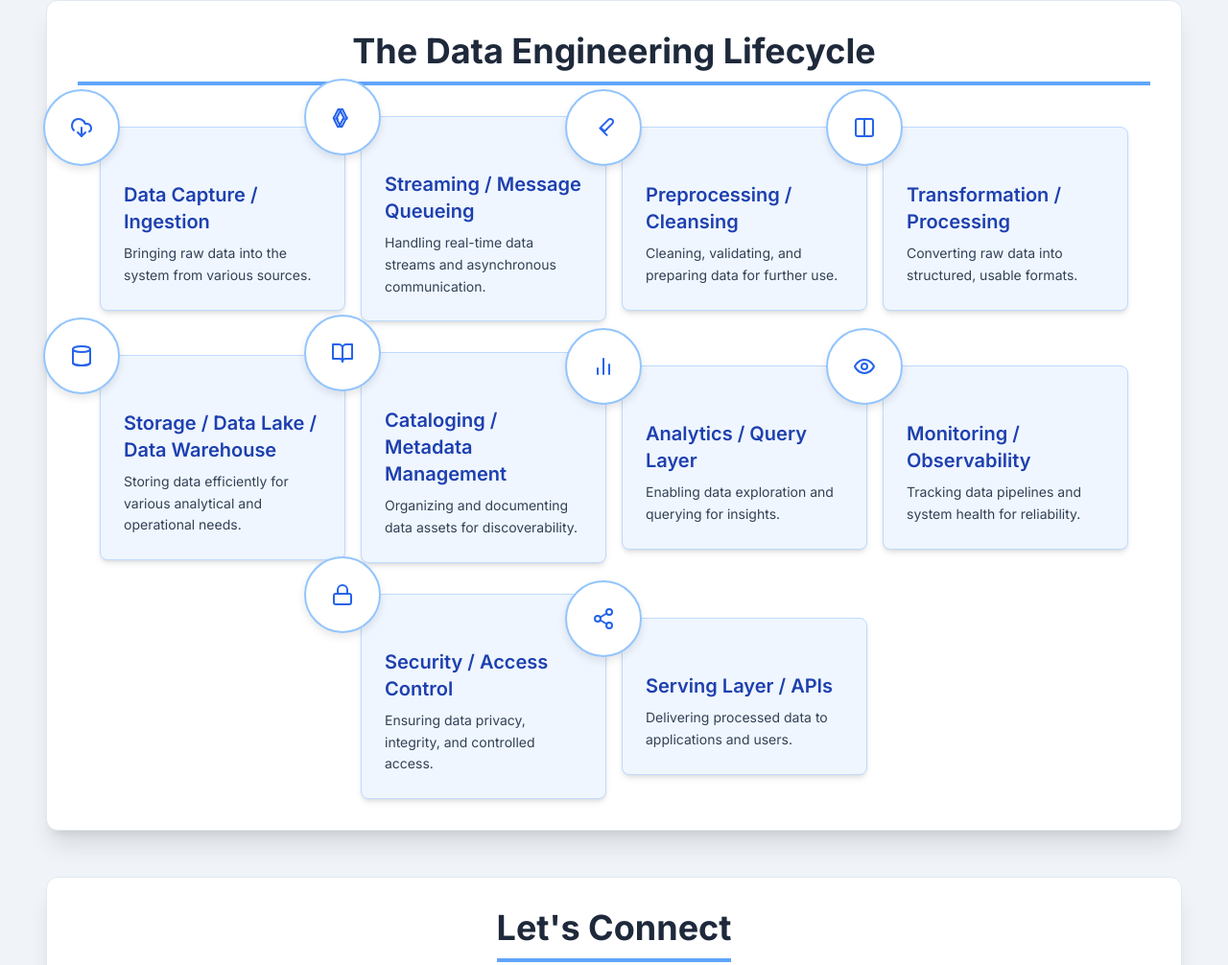
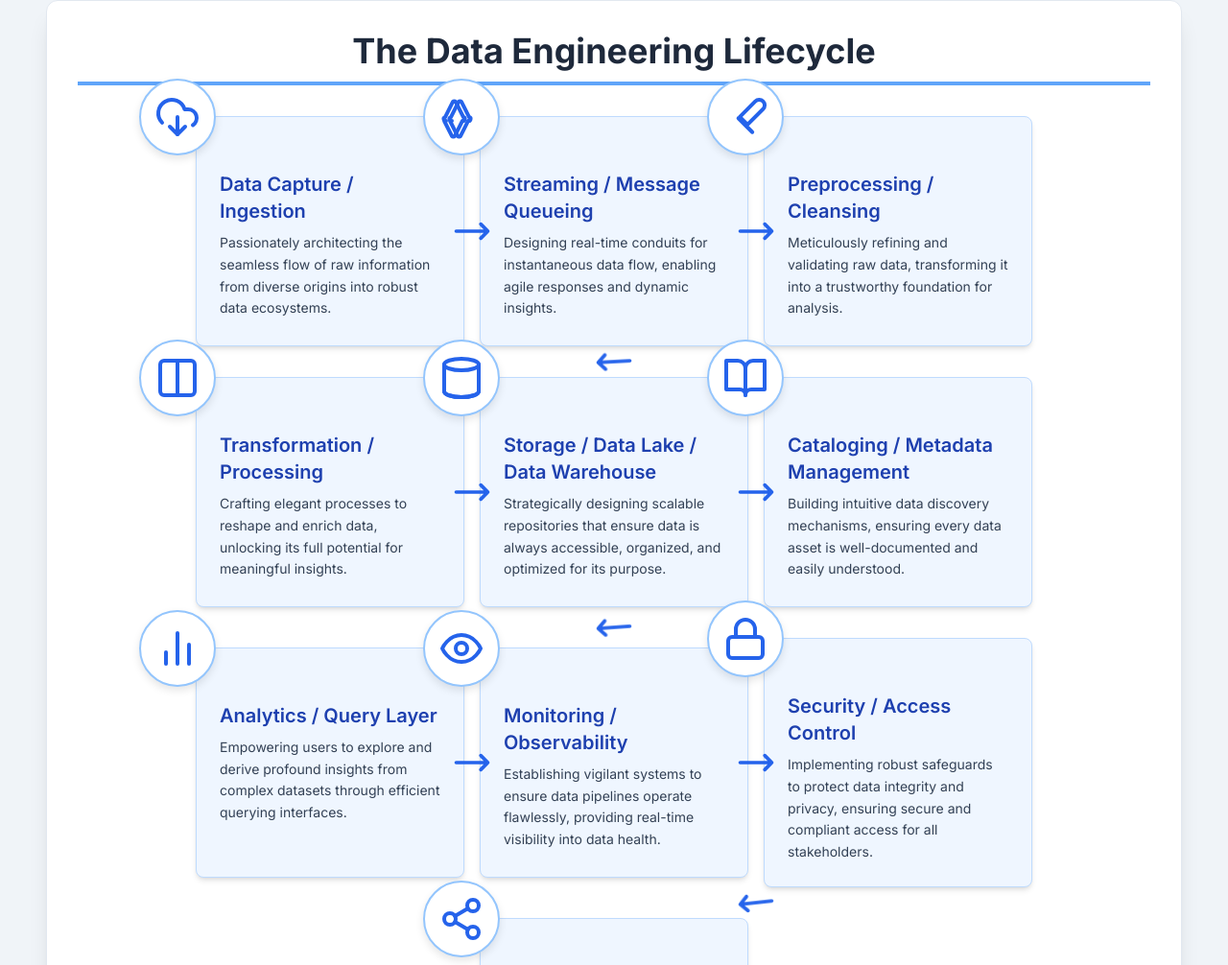
Before and after one commit to shadaabsiddiqie/shadaabsiddiqie, a plain HTML site: page index.html in a window 1280 px wide. Shown: the part 1755-2761 px from the top of the page at 96% size. Drawn offline with nearby package versions, Linux system fonts and the light colour scheme.

Commit message:
add arrows for path

```diff
--- a/index.html
+++ b/index.html
@@ -236,16 +236,16 @@
 
     <script>
         const dataEngineeringSteps = [
-            { title: "Data Capture / Ingestion", description: "Bringing raw data into the system from various sources.", iconSvg: '<svg xmlns="http://www.w3.org/2000/svg" width="24" height="24" viewBox="0 0 24 24" fill="none" stroke="currentColor" stroke-width="2" stroke-linecap="round" stroke-linejoin="round" class="lucide lucide-download-cloud"><path d="M4 14.899A7 7 0 1 1 15.71 8h1.79a4.5 4.5 0 0 1 2.5 8.242"/><path d="M12 12v9"/><path d="m8 17 4 4 4-4"/></svg>' },
-            { title: "Streaming / Message Queueing", description: "Handling real-time data streams and asynchronous communication.", iconSvg: '<svg xmlns="http://www.w3.org/2000/svg" width="24" height="24" viewBox="0 0 24 24" fill="none" stroke="currentColor" stroke-width="2" stroke-linecap="round" stroke-linejoin="round" class="lucide lucide-zap"><path d="M4 14a1 1 0 0 1-.49-1.96l4-7.98a1 1 0 0 1 1.49-.02l4 7.98a1 1 0 0 1-.49 1.96l-4 7.98a1 1 0 0 1-1.49.02l-4-7.98Z"/><path d="M19 14a1 1 0 0 1-.49-1.96l4-7.98a1 1 0 0 1 1.49-.02l4 7.98a1 1 0 0 1-.49 1.96l-4 7.98a1 1 0 0 1-1.49.02l-4-7.98Z" style="transform: translateX(-12px);"/></svg>' },
-            { title: "Preprocessing / Cleansing", description: "Cleaning, validating, and preparing data for further use.", iconSvg: '<svg xmlns="http://www.w3.org/2000/svg" width="24" height="24" viewBox="0 0 24 24" fill="none" stroke="currentColor" stroke-width="2" stroke-linecap="round" stroke-linejoin="round" class="lucide lucide-brush"><path d="m9.06 11.9 8.07-8.06a2.85 2.85 0 1 1 4.03 4.03l-8.07 8.07zm-.72.72 7.24 7.25m-6.48-6.48 1.74 1.74"/></svg>' },
-            { title: "Transformation / Processing", description: "Converting raw data into structured, usable formats.", iconSvg: '<svg xmlns="http://www.w3.org/2000/svg" width="24" height="24" viewBox="0 0 24 24" fill="none" stroke="currentColor" stroke-width="2" stroke-linecap="round" stroke-linejoin="round" class="lucide lucide-columns"><rect width="18" height="18" x="3" y="3" rx="2" ry="2"/><line x1="12" x2="12" y1="3" y2="21"/></svg>' },
-            { title: "Storage / Data Lake / Data Warehouse", description: "Storing data efficiently for various analytical and operational needs.", iconSvg: '<svg xmlns="http://www.w3.org/2000/svg" width="24" height="24" viewBox="0 0 24 24" fill="none" stroke="currentColor" stroke-width="2" stroke-linecap="round" stroke-linejoin="round" class="lucide lucide-database"><ellipse cx="12" cy="5" rx="9" ry="3"/><path d="M3 5V19A9 3 0 0 0 21 19V5"/><path d="M3 12V19A9 3 0 0 0 21 19V12"/></svg>' },
-            { title: "Cataloging / Metadata Management", description: "Organizing and documenting data assets for discoverability.", iconSvg: '<svg xmlns="http://www.w3.org/2000/svg" width="24" height="24" viewBox="0 0 24 24" fill="none" stroke="currentColor" stroke-width="2" stroke-linecap="round" stroke-linejoin="round" class="lucide lucide-book-open"><path d="M2 3h6a4 4 0 0 1 4 4v14a3 3 0 0 0-3-3H2z"/><path d="M22 3h-6a4 4 0 0 0-4 4v14a3 3 0 0 1 3-3h7z"/></svg>' },
-            { title: "Analytics / Query Layer", description: "Enabling data exploration and querying for insights.", iconSvg: '<svg xmlns="http://www.w3.org/2000/svg" width="24" height="24" viewBox="0 0 24 24" fill="none" stroke="currentColor" stroke-width="2" stroke-linecap="round" stroke-linejoin="round" class="lucide lucide-bar-chart-2"><line x1="18" x2="18" y1="20" y2="10"/><line x1="12" x2="12" y1="20" y2="4"/><line x1="6" x2="6" y1="20" y2="14"/></svg>' },
-            { title: "Monitoring / Observability", description: "Tracking data pipelines and system health for reliability.", iconSvg: '<svg xmlns="http://www.w3.org/2000/svg" width="24" height="24" viewBox="0 0 24 24" fill="none" stroke="currentColor" stroke-width="2" stroke-linecap="round" stroke-linejoin="round" class="lucide lucide-eye"><path d="M2 12s3-7 10-7 10 7 10 7-3 7-10 7-10-7-10-7Z"/><circle cx="12" cy="12" r="3"/></svg>' },
-            { title: "Security / Access Control", description: "Ensuring data privacy, integrity, and controlled access.", iconSvg: '<svg xmlns="http://www.w3.org/2000/svg" width="24" height="24" viewBox="0 0 24 24" fill="none" stroke="currentColor" stroke-width="2" stroke-linecap="round" stroke-linejoin="round" class="lucide lucide-lock"><rect width="18" height="11" x="3" y="11" rx="2" ry="2"/><path d="M7 11V7a5 5 0 0 1 10 0v4"/></svg>' },
-            { title: "Serving Layer / APIs", description: "Delivering processed data to applications and users.", iconSvg: '<svg xmlns="http://www.w3.org/2000/svg" width="24" height="24" viewBox="0 0 24 24" fill="none" stroke="currentColor" stroke-width="2" stroke-linecap="round" stroke-linejoin="round" class="lucide lucide-share-2"><circle cx="18" cy="5" r="3"/><circle cx="6" cy="12" r="3"/><circle cx="18" cy="19" r="3"/><line x1="8.59" x2="15.42" y1="13.51" y2="17.49"/><line x1="15.41" x2="8.59" y1="6.51" y2="10.49"/></svg>' }
+            { title: "Data Capture / Ingestion", description: "Passionately architecting the seamless flow of raw information from diverse origins into robust data ecosystems.", iconSvg: '<svg xmlns="http://www.w3.org/2000/svg" width="24" height="24" viewBox="0 0 24 24" fill="none" stroke="currentColor" stroke-width="2" stroke-linecap="round" stroke-linejoin="round" class="lucide lucide-download-cloud"><path d="M4 14.899A7 7 0 1 1 15.71 8h1.79a4.5 4.5 0 0 1 2.5 8.242"/><path d="M12 12v9"/><path d="m8 17 4 4 4-4"/></svg>' },
+            { title: "Streaming / Message Queueing", description: "Designing real-time conduits for instantaneous data flow, enabling agile responses and dynamic insights.", iconSvg: '<svg xmlns="http://www.w3.org/2000/svg" width="24" height="24" viewBox="0 0 24 24" fill="none" stroke="currentColor" stroke-width="2" stroke-linecap="round" stroke-linejoin="round" class="lucide lucide-zap"><path d="M4 14a1 1 0 0 1-.49-1.96l4-7.98a1 1 0 0 1 1.49-.02l4 7.98a1 1 0 0 1-.49 1.96l-4 7.98a1 1 0 0 1-1.49.02l-4-7.98Z"/><path d="M19 14a1 1 0 0 1-.49-1.96l4-7.98a1 1 0 0 1 1.49-.02l4 7.98a1 1 0 0 1-.49 1.96l-4 7.98a1 1 0 0 1-1.49.02l-4-7.98Z" style="transform: translateX(-12px);"/></svg>' },
+            { title: "Preprocessing / Cleansing", description: "Meticulously refining and validating raw data, transforming it into a trustworthy foundation for analysis.", iconSvg: '<svg xmlns="http://www.w3.org/2000/svg" width="24" height="24" viewBox="0 0 24 24" fill="none" stroke="currentColor" stroke-width="2" stroke-linecap="round" stroke-linejoin="round" class="lucide lucide-brush"><path d="m9.06 11.9 8.07-8.06a2.85 2.85 0 1 1 4.03 4.03l-8.07 8.07zm-.72.72 7.24 7.25m-6.48-6.48 1.74 1.74"/></svg>' },
+            { title: "Transformation / Processing", description: "Crafting elegant processes to reshape and enrich data, unlocking its full potential for meaningful insights.", iconSvg: '<svg xmlns="http://www.w3.org/2000/svg" width="24" height="24" viewBox="0 0 24 24" fill="none" stroke="currentColor" stroke-width="2" stroke-linecap="round" stroke-linejoin="round" class="lucide lucide-columns"><rect width="18" height="18" x="3" y="3" rx="2" ry="2"/><line x1="12" x2="12" y1="3" y2="21"/></svg>' },
+            { title: "Storage / Data Lake / Data Warehouse", description: "Strategically designing scalable repositories that ensure data is always accessible, organized, and optimized for its purpose.", iconSvg: '<svg xmlns="http://www.w3.org/2000/svg" width="24" height="24" viewBox="0 0 24 24" fill="none" stroke="currentColor" stroke-width="2" stroke-linecap="round" stroke-linejoin="round" class="lucide lucide-database"><ellipse cx="12" cy="5" rx="9" ry="3"/><path d="M3 5V19A9 3 0 0 0 21 19V5"/><path d="M3 12V19A9 3 0 0 0 21 19V12"/></svg>' },
+            { title: "Cataloging / Metadata Management", description: "Building intuitive data discovery mechanisms, ensuring every data asset is well-documented and easily understood.", iconSvg: '<svg xmlns="http://www.w3.org/2000/svg" width="24" height="24" viewBox="0 0 24 24" fill="none" stroke="currentColor" stroke-width="2" stroke-linecap="round" stroke-linejoin="round" class="lucide lucide-book-open"><path d="M2 3h6a4 4 0 0 1 4 4v14a3 3 0 0 0-3-3H2z"/><path d="M22 3h-6a4 4 0 0 0-4 4v14a3 3 0 0 1 3-3h7z"/></svg>' },
+            { title: "Analytics / Query Layer", description: "Empowering users to explore and derive profound insights from complex datasets through efficient querying interfaces.", iconSvg: '<svg xmlns="http://www.w3.org/2000/svg" width="24" height="24" viewBox="0 0 24 24" fill="none" stroke="currentColor" stroke-width="2" stroke-linecap="round" stroke-linejoin="round" class="lucide lucide-bar-chart-2"><line x1="18" x2="18" y1="20" y2="10"/><line x1="12" x2="12" y1="20" y2="4"/><line x1="6" x2="6" y1="20" y2="14"/></svg>' },
+            { title: "Monitoring / Observability", description: "Establishing vigilant systems to ensure data pipelines operate flawlessly, providing real-time visibility into data health.", iconSvg: '<svg xmlns="http://www.w3.org/2000/svg" width="24" height="24" viewBox="0 0 24 24" fill="none" stroke="currentColor" stroke-width="2" stroke-linecap="round" stroke-linejoin="round" class="lucide lucide-eye"><path d="M2 12s3-7 10-7 10 7 10 7-3 7-10 7-10-7-10-7Z"/><circle cx="12" cy="12" r="3"/></svg>' },
+            { title: "Security / Access Control", description: "Implementing robust safeguards to protect data integrity and privacy, ensuring secure and compliant access for all stakeholders.", iconSvg: '<svg xmlns="http://www.w3.org/2000/svg" width="24" height="24" viewBox="0 0 24 24" fill="none" stroke="currentColor" stroke-width="2" stroke-linecap="round" stroke-linejoin="round" class="lucide lucide-lock"><rect width="18" height="11" x="3" y="11" rx="2" ry="2"/><path d="M7 11V7a5 5 0 0 1 10 0v4"/></svg>' },
+            { title: "Serving Layer / APIs", description: "Delivering refined data through intuitive interfaces and APIs, making information readily available for applications and decision-makers.", iconSvg: '<svg xmlns="http://www.w3.org/2000/svg" width="24" height="24" viewBox="0 0 24 24" fill="none" stroke="currentColor" stroke-width="2" stroke-linecap="round" stroke-linejoin="round" class="lucide lucide-share-2"><circle cx="18" cy="5" r="3"/><circle cx="6" cy="12" r="3"/><circle cx="18" cy="19" r="3"/><line x1="8.59" x2="15.42" y1="13.51" y2="17.49"/><line x1="15.41" x2="8.59" y1="6.51" y2="10.49"/></svg>' }
         ];
 
         const container = document.getElementById('lifecycle-container');
@@ -254,7 +254,8 @@
         dataEngineeringSteps.forEach((step, index) => {
             // Create tile element
             const tile = document.createElement('div');
-            tile.className = 'relative w-full sm:w-80 md:w-72 lg:w-64 p-6 pt-10 bg-blue-50 rounded-lg shadow-md border border-blue-200 hover:shadow-lg transition-shadow duration-300 ease-in-out flex flex-col items-start text-left lifecycle-tile'; // Added lifecycle-tile class
+            // Updated width and added min-height for consistent sizing
+            tile.className = 'relative w-full sm:w-[280px] p-6 pt-10 bg-blue-50 rounded-lg shadow-md border border-blue-200 hover:shadow-lg transition-shadow duration-300 ease-in-out flex flex-col items-start text-left lifecycle-tile min-h-[240px]';
             tile.innerHTML = `
                 <div class="icon-container absolute top-0 left-0 transform -translate-x-3/4 -translate-y-1/2 w-20 h-20 text-blue-600 border-2 border-blue-300">
                     ${step.iconSvg}
@@ -267,7 +268,6 @@
             // Add arrow if not the last step
             if (index < dataEngineeringSteps.length - 1) {
                 const arrowContainer = document.createElement('div');
-                // Removed fixed rotation classes, will be handled by JS
                 arrowContainer.className = 'flex items-center justify-center w-full md:w-auto my-4 md:my-0 lifecycle-arrow';
                 arrowContainer.innerHTML = `
                     <svg class="w-10 h-10 text-blue-600 animate-pulse-arrow" fill="none" stroke="currentColor" viewBox="0 0 24 24" xmlns="http://www.w3.org/2000/svg">
@@ -281,12 +281,18 @@
 
         // Function to update arrow positions and rotations
         function updateArrowPositions() {
+            const containerRect = container.getBoundingClientRect(); // Get container's position once
+
             arrows.forEach((arrowData, index) => {
                 const prevTile = arrowData.prevTile;
-                const nextTile = prevTile.nextElementSibling; // Get the next tile (skipping the arrow itself if it's there)
+                // nextElementSibling might be another arrow, so find the next actual tile
+                let nextTile = prevTile.nextElementSibling;
+                while (nextTile && !nextTile.classList.contains('lifecycle-tile')) {
+                    nextTile = nextTile.nextElementSibling;
+                }
 
-                if (!nextTile || !nextTile.classList.contains('lifecycle-tile')) {
-                    // If there's no next tile or it's not a tile, hide the arrow
+                if (!nextTile) {
+                    // If there's no next tile, hide the arrow
                     arrowData.arrowElement.style.display = 'none';
                     return;
                 } else {
@@ -296,50 +302,51 @@
                 const prevRect = prevTile.getBoundingClientRect();
                 const nextRect = nextTile.getBoundingClientRect();
                 const arrowElement = arrowData.arrowElement;
-                const svg = arrowElement.querySelector('svg');
 
-                // Determine if layout is horizontal (desktop) or vertical (mobile)
-                // We'll assume horizontal if the next tile's top is roughly the same as prev tile's top
-                // and vertical if next tile is significantly below prev tile.
-                const isHorizontalLayout = Math.abs(prevRect.top - nextRect.top) < 50; // Threshold for "same row"
+                // Calculate centers relative to the lifecycle-container
+                const prevCenterX = (prevRect.left + prevRect.right) / 2 - containerRect.left;
+                const prevCenterY = (prevRect.top + prevRect.bottom) / 2 - containerRect.top;
+                const nextCenterX = (nextRect.left + nextRect.right) / 2 - containerRect.left;
+                const nextCenterY = (nextRect.top + nextRect.bottom) / 2 - containerRect.top;
 
                 let startX, startY, endX, endY;
                 let angle = 0;
 
+                // Determine if layout is horizontal (desktop) or vertical (mobile)
+                // Check if the next tile is roughly on the same horizontal line
+                const isHorizontalLayout = Math.abs(prevRect.top - nextRect.top) < 50; // Threshold for "same row"
+
                 if (isHorizontalLayout) {
                     // Horizontal flow: from right of current tile to left of next tile
-                    startX = prevRect.right;
-                    startY = prevRect.top + prevRect.height / 2;
-                    endX = nextRect.left;
-                    endY = nextRect.top + nextRect.height / 2;
-
-                    angle = Math.atan2(endY - startY, endX - startX) * 180 / Math.PI;
-                    // Adjust for the arrow SVG's default orientation (pointing right)
-                    // No additional rotation needed if it's already pointing right.
+                    startX = prevRect.right - containerRect.left;
+                    startY = prevCenterY;
+                    endX = nextRect.left - containerRect.left;
+                    endY = nextCenterY;
                 } else {
                     // Vertical flow: from bottom of current tile to top of next tile
-                    startX = prevRect.left + prevRect.width / 2;
-                    startY = prevRect.bottom;
-                    endX = nextRect.left + nextRect.width / 2;
-                    endY = nextRect.top;
-
-                    angle = 90; // Always point down for vertical flow
+                    startX = prevCenterX;
+                    startY = prevRect.bottom - containerRect.top;
+                    endX = nextCenterX;
+                    endY = nextRect.top - containerRect.top;
                 }
 
-                // Center the arrow between the start and end points
+                // Calculate the midpoint for the arrow's position
                 const arrowCenterX = (startX + endX) / 2;
                 const arrowCenterY = (startY + endY) / 2;
 
-                // Position the arrow container relative to the viewport
+                // Calculate the angle based on the vector from start to end
+                angle = Math.atan2(endY - startY, endX - startX) * 180 / Math.PI;
+
+                // Apply position and rotation
                 arrowElement.style.left = `${arrowCenterX - arrowElement.offsetWidth / 2}px`;
                 arrowElement.style.top = `${arrowCenterY - arrowElement.offsetHeight / 2}px`;
                 arrowElement.style.transform = `rotate(${angle}deg)`;
+            });
 
-                // Adjust SVG size within the icon-container after they are added to the DOM
-                document.querySelectorAll('.icon-container svg').forEach(svg => {
-                    svg.setAttribute('width', '48');
-                    svg.setAttribute('height', '48');
-                });
+            // Adjust SVG size within the icon-container after they are added to the DOM
+            document.querySelectorAll('.icon-container svg').forEach(svg => {
+                svg.setAttribute('width', '48');
+                svg.setAttribute('height', '48');
             });
         }
 
```
